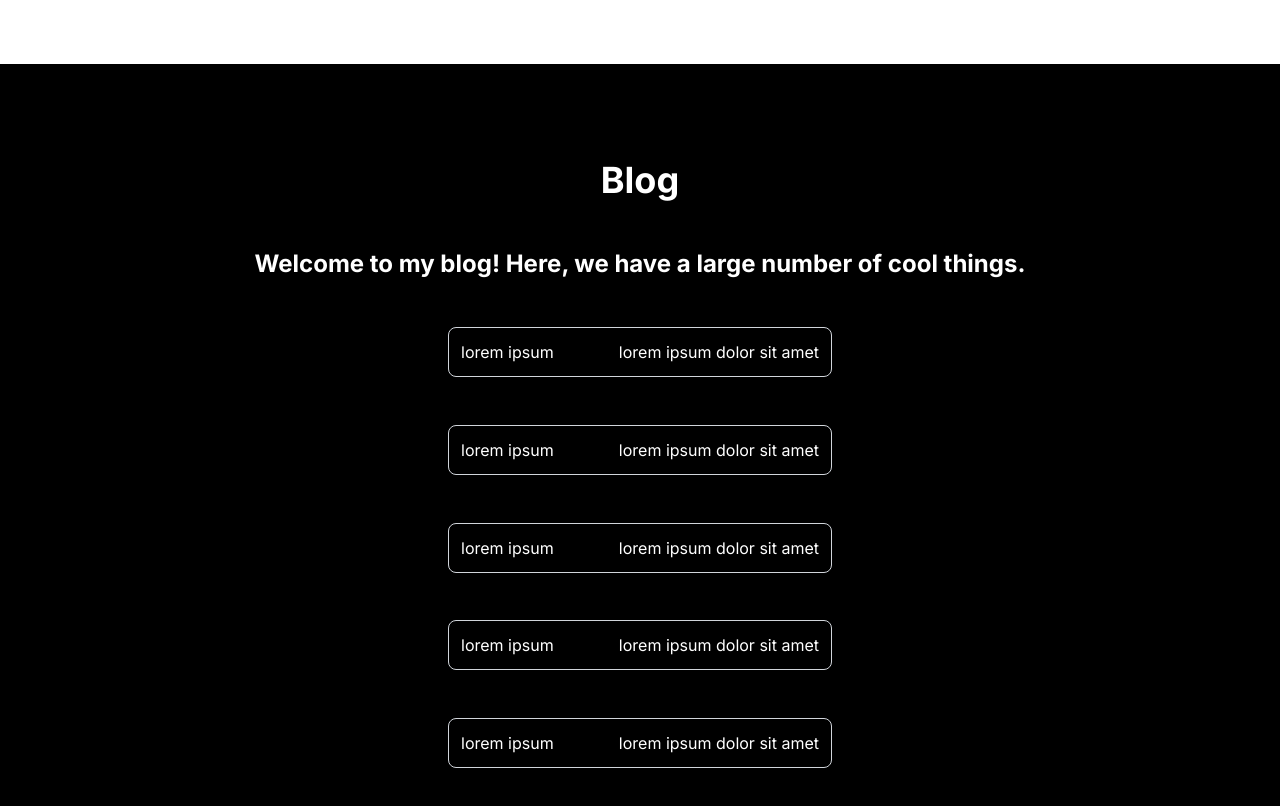
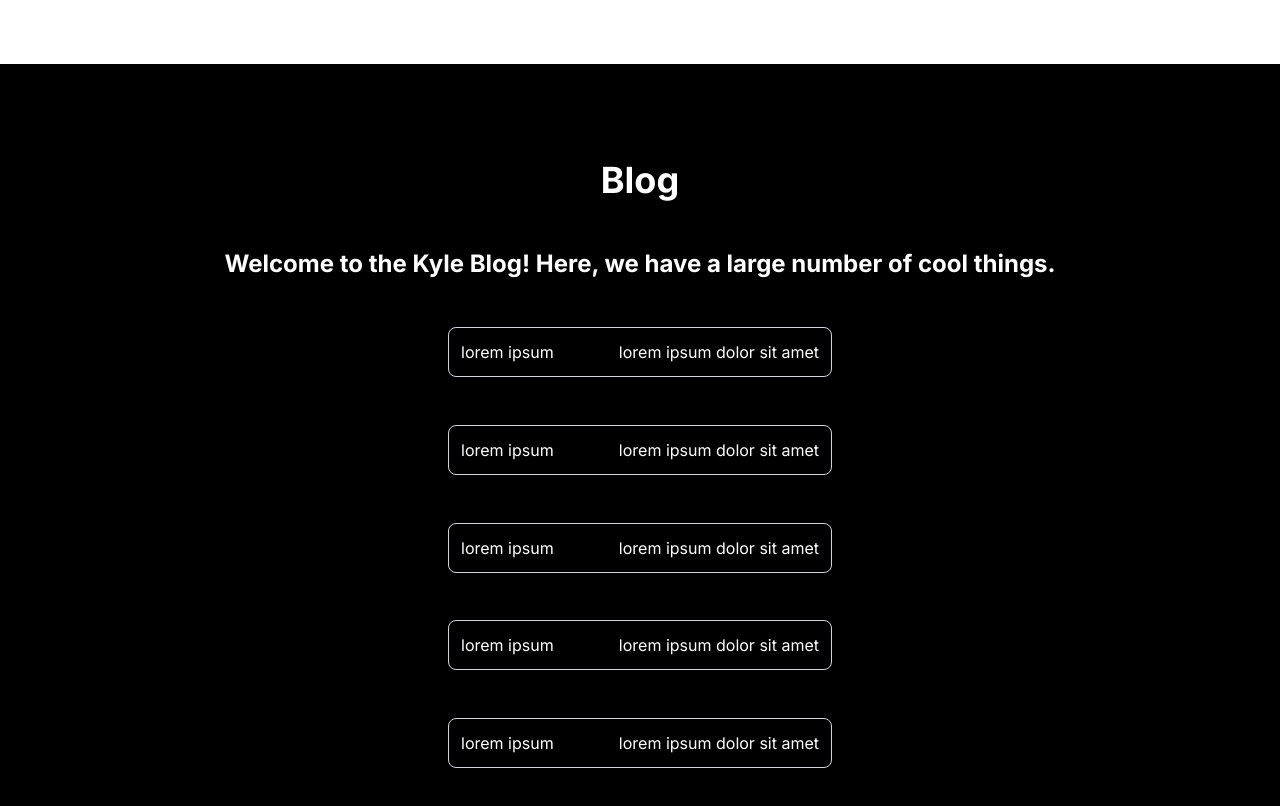
Before and after one commit to kyleburgess2025/lear-lab-assignment, a Next.js app: page /blog in a window 1280 px wide. Shown: the top 806 px of the page. Built offline with nearby package versions, Linux system fonts and the light colour scheme.

Commit message:
Pushing to redeploy

```diff
--- a/app/blog/page.tsx
+++ b/app/blog/page.tsx
@@ -11,7 +11,7 @@ export default function BlogHome() {
     return (
         <main className="flex min-h-screen flex-col items-center justify-between p-24">
         <h1 className="text-4xl font-bold">Blog</h1>
-        <h2 className="text-2xl font-bold">Welcome to my blog! Here, we have a large number of cool things.</h2>
+        <h2 className="text-2xl font-bold">Welcome to the Kyle Blog! Here, we have a large number of cool things.</h2>
         {jsonData.map((blog: Blog) => {
             return (
                 <a href={`blog/${blog.id}`} key={blog.id} className="flex items-center justify-between w-96 p-3 border border-gray-300 rounded-lg">
```
